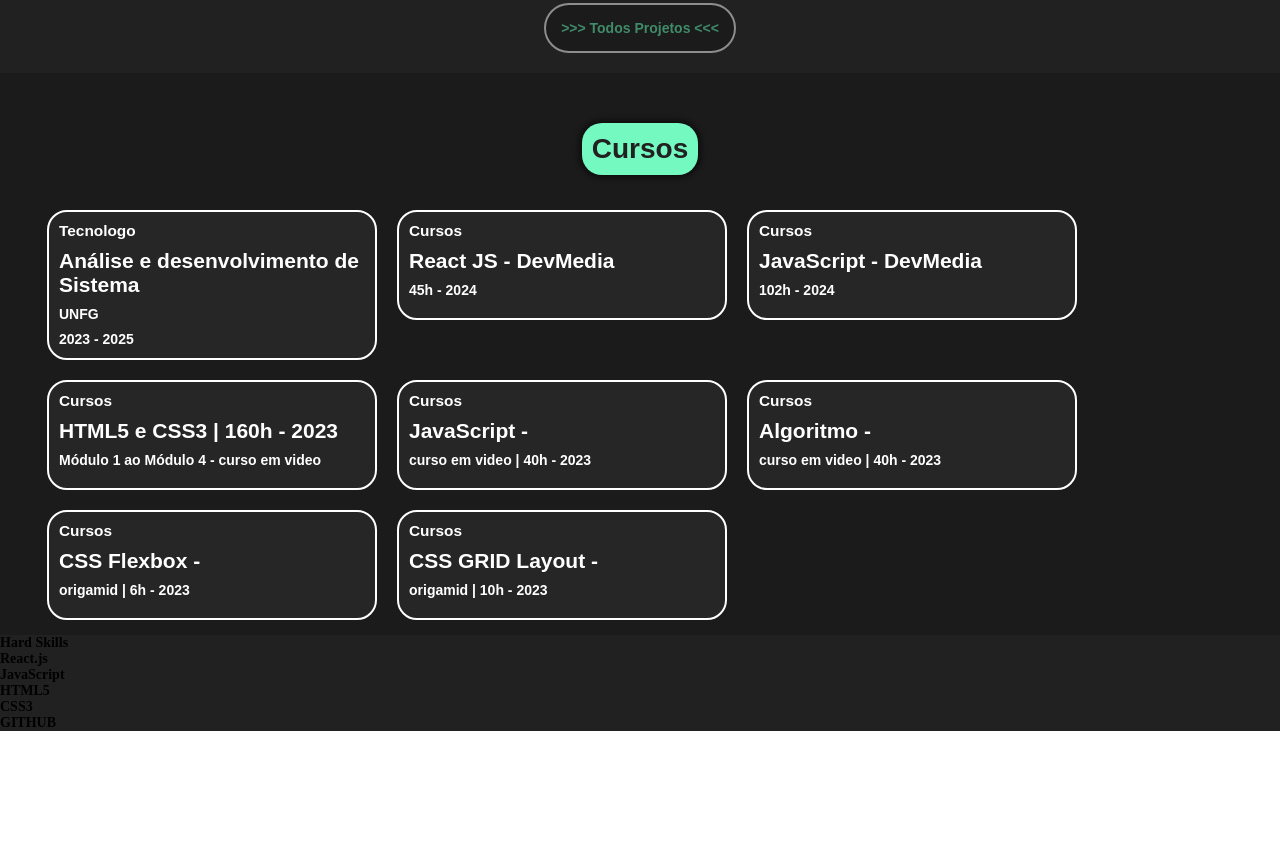
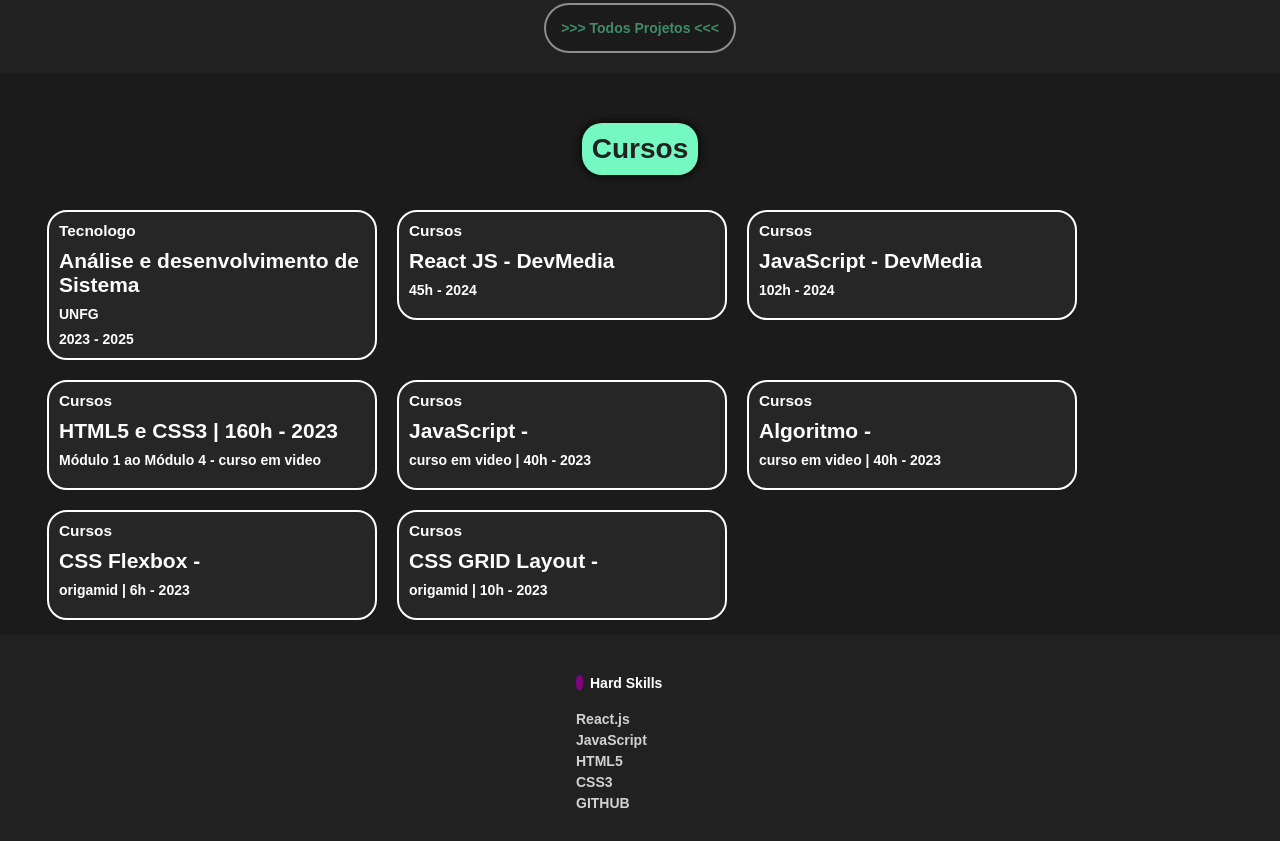
Before and after one commit to JefersonSilvaa/Portfolio.oficial, a plain HTML site: page index.html in a window 1280 px wide. Shown: the part 2165-3006 px from the top of the page. Before the commit the page ends 2896 px from the top, so only its background shows below. Drawn offline with nearby package versions, Linux system fonts and the light colour scheme.

Commit message:
Portfolio(oficial)
add : section dev, justdev,sistena section ajust.

verifica compilar antes subir

```diff
--- a/estilosWeb/style.css
+++ b/estilosWeb/style.css
@@ -416,3 +416,48 @@ li#nome_just_cursos > h1{
     font-weight: bold;
     color: var(--color_web_informacoes);
 }
+/* section skills*/
+
+section#section_skills{
+    display: flex;
+    justify-content: space-evenly;
+    width: 100%;
+    height: auto;
+    padding: 30px 0px 25px 0px;
+    background-color: var(--color_web_corpoPaginar);
+}
+#container_skills{
+    display: flex;
+    flex-direction: column;
+    width: 10%;
+    height: auto;
+}
+h2.container_roxo{
+    width: 7px;
+    height: 15px;
+    margin-right: 7px;
+    border-radius: 40%;
+    background-color: purple;
+}
+#container_skills > li#name_just_skills{
+    display: flex;
+    margin: 10px 10px 20px 0px;
+}
+li#name_just_skills > h1{
+    font-size: 1rem;
+    font-family: Arial, Helvetica, sans-serif;
+    color: var(--color_web_informacoes);
+}
+div#colum_skills{
+    display: flex;
+    flex-direction: column;
+    flex-wrap: wrap;
+    width: 100%;
+    max-height: 110px;
+}
+li.NameSkill{
+    font-size: 1rem;
+    font-family: Arial, Helvetica, sans-serif;
+    color: #ffffffcb;
+    margin-bottom: 5px;
+}
--- a/index.html
+++ b/index.html
@@ -348,6 +348,7 @@
             <div id="container_skills">
 
                 <li id="name_just_skills">
+                    <h2 class="container_roxo"></h2>
                     <h1>Hard Skills</h1>
                 </li>
 
```
